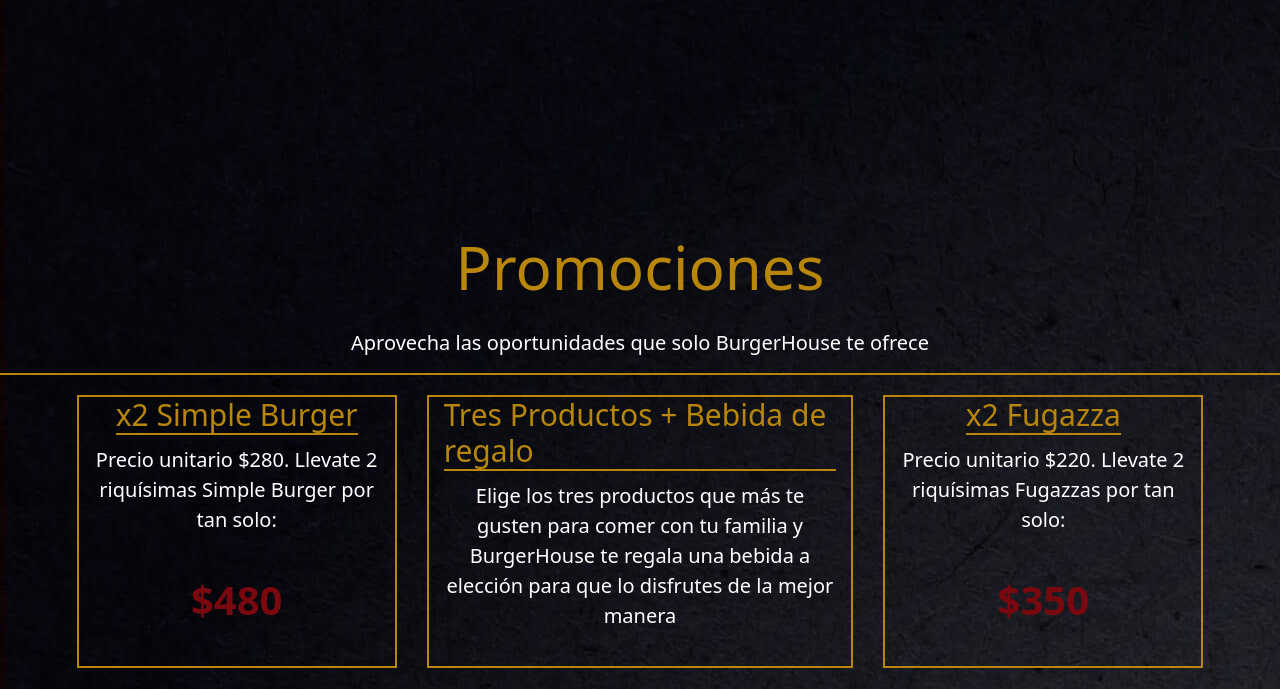
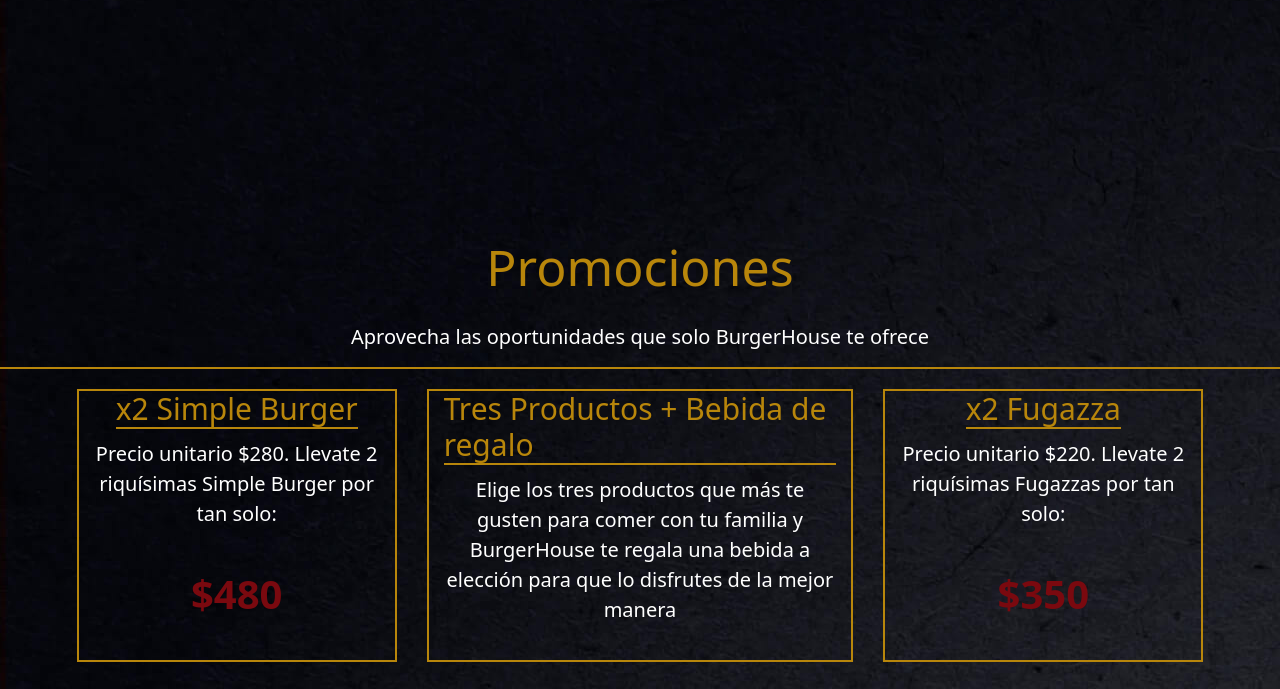
Before and after one commit to Juansanchezcur/CoderHouse, a website: page Otros-productos.html in a window 1280 px wide. Shown: the part 111-800 px from the top of the page. Drawn offline with nearby package versions, Linux system fonts and the light colour scheme.

Commit message:
Le arreglé los H2

```diff
--- a/CSS/CSS.CSS
+++ b/CSS/CSS.CSS
@@ -182,7 +182,7 @@
   gap: 0; }
 
 h2 {
-  font-size: 3em;
+  font-size: 2.5em;
   text-align: center;
   padding: 15px; }
 
@@ -299,7 +299,7 @@
 
 .promotionsTitle__title, .promotions__promotion__title {
   color: darkgoldenrod !important;
-  font-size: 3em; }
+  font-size: 2.5em; }
 
 .promotionsTitle__subTitle, .promotions__promotion__description {
   text-align: center;
--- a/SASS/views/_home.scss
+++ b/SASS/views/_home.scss
@@ -13,7 +13,7 @@
 
 
   h2 {
-    font-size: 3em;
+    font-size: 2.5em;
     text-align: center;
     padding: 15px;
   }
--- a/SASS/views/_otrosProductos.scss
+++ b/SASS/views/_otrosProductos.scss
@@ -13,7 +13,7 @@
   }
    .promotionsTitle__title{
     color: darkgoldenrod!important;
-    font-size: 3em;
+    font-size: 2.5em;
       }
 
       .promotionsTitle__subTitle{
```
